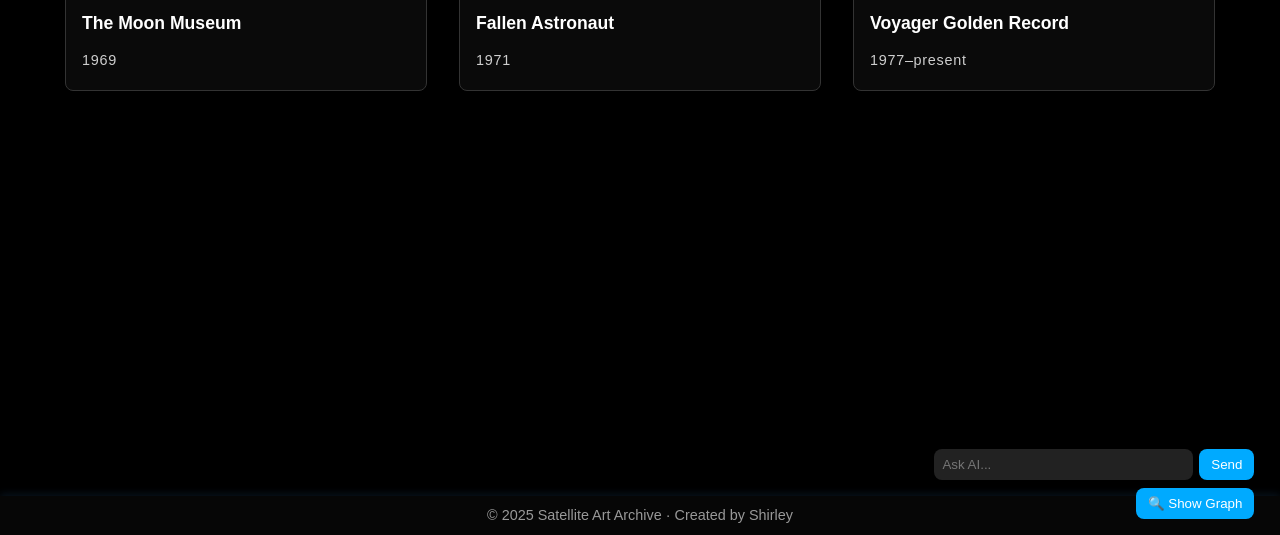
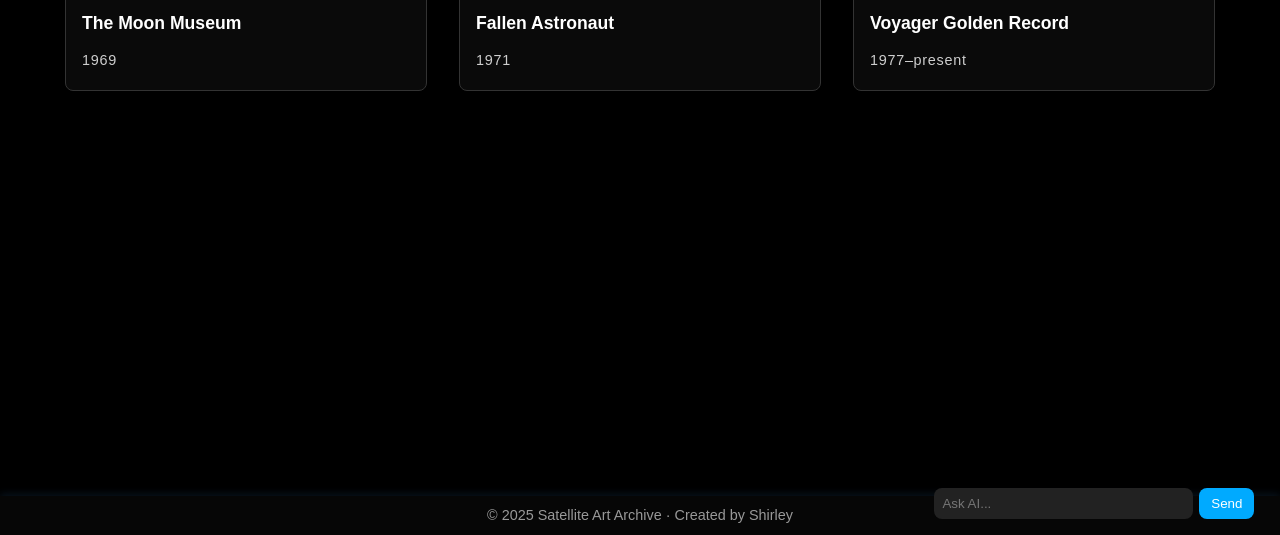
Before and after one commit to gemige530-star/satellite-chat-api, a plain HTML site: page index.html in a window 1280 px wide. Shown: the part 265-800 px from the top of the page. Drawn offline with nearby package versions, Linux system fonts and the light colour scheme.

Commit message:
Update index.html

```diff
--- a/index.html
+++ b/index.html
@@ -245,19 +245,6 @@ section a {
     </button>
   </div>
 
-  <!-- Show Graph 按钮放在最下方 -->
-  <div style="margin-top: 8px; text-align: right;">
-    <button id="showGraphBtn" style="
-      background:#0af;
-      color:white;
-      border:none;
-      border-radius:8px;
-      padding:8px 12px;
-      cursor:pointer;
-    ">
-      🔍 Show Graph
-    </button>
-  </div>
 </section>
 
  <script>
```
